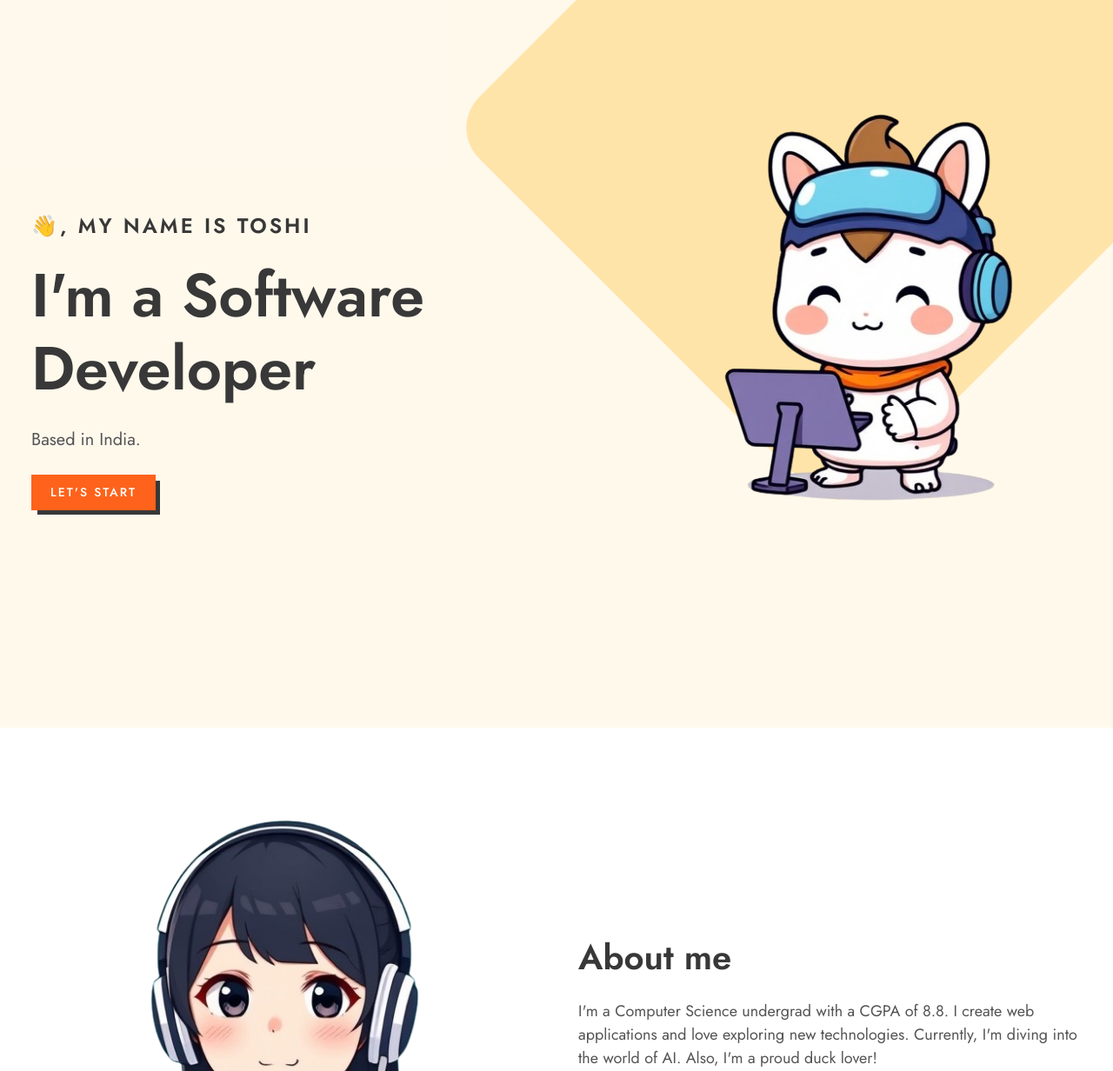
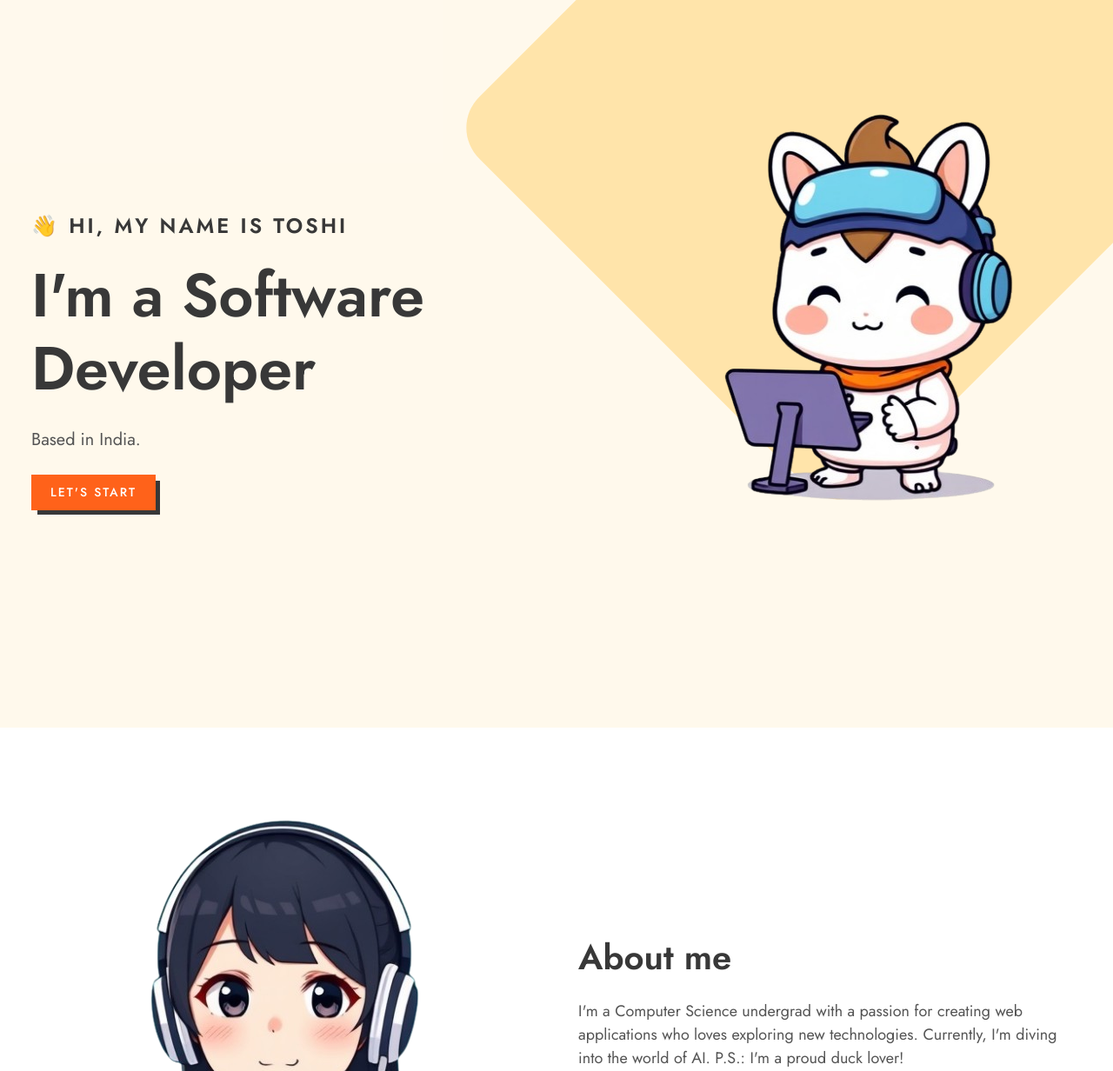
Before and after one commit to SlothT/Portfolio, a plain HTML site: page index.html in a window 1280 px wide. Shown: the part 68-1300 px from the top of the page at 87% size. Drawn offline with nearby package versions, Linux system fonts and the light colour scheme.

```diff
--- a/index.html
+++ b/index.html
@@ -100,7 +100,7 @@
 
           <div class="hero-content">
 
-            <p class="hero-subtitle" style="font-size: 24px;">👋, My name is Toshi</p>
+            <p class="hero-subtitle" style="font-size: 24px;">👋 Hi, My name is Toshi</p>
 
             <h1 class="headline-lg">I'm a Software Developer</h1>
 
@@ -142,9 +142,9 @@
             <h2 class="title-lg">About me</h2>
 
             <p class="body-md section-text">
-              I'm a Computer Science undergrad with a CGPA of 8.8. I create web applications
-              and love exploring new technologies. Currently, I'm diving into the world of AI.
-              Also, I'm a proud duck lover!
+              I'm a Computer Science undergrad with a passion for creating web applications
+              who loves exploring new technologies. Currently, I'm diving into the world of AI.
+              P.S.: I'm a proud duck lover!
             </p>
 
 
```
Also changed, not shown: contact.html (+1 -1 lines), projects.html (+2 -2 lines).
